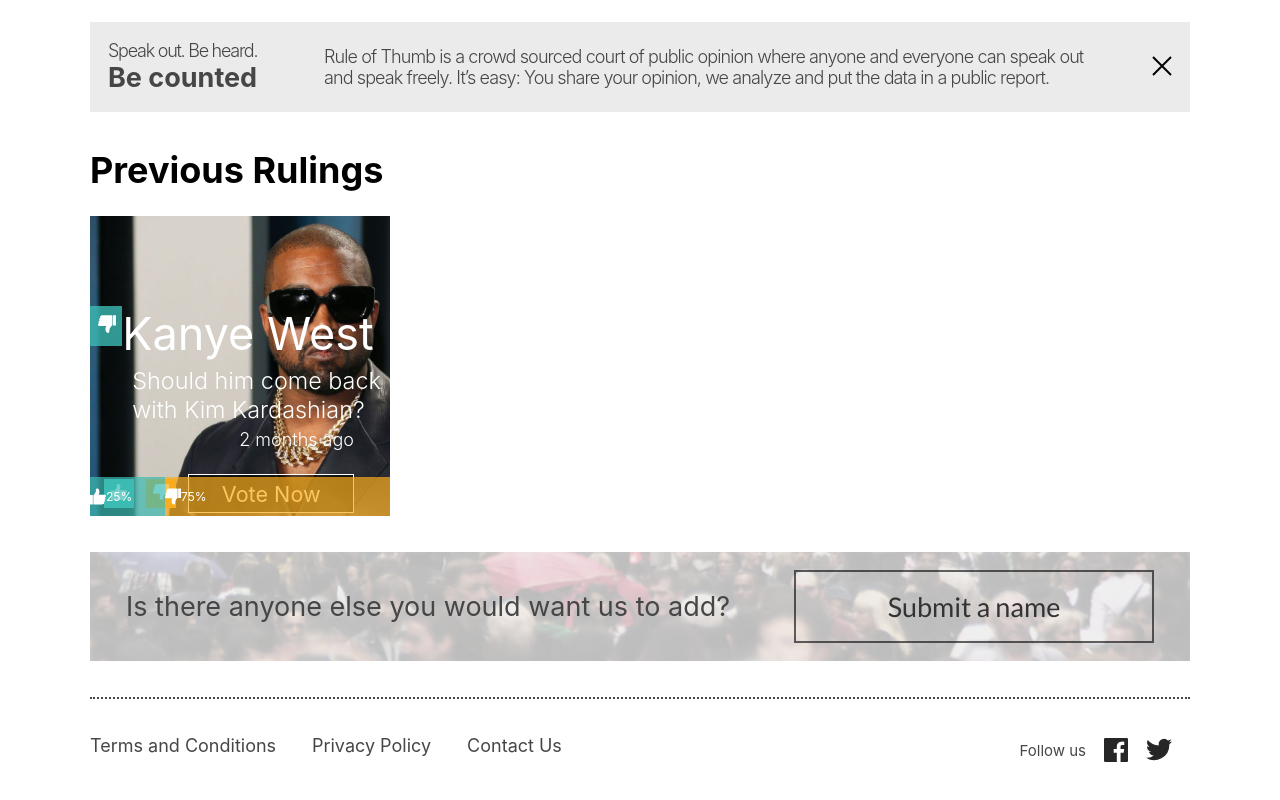
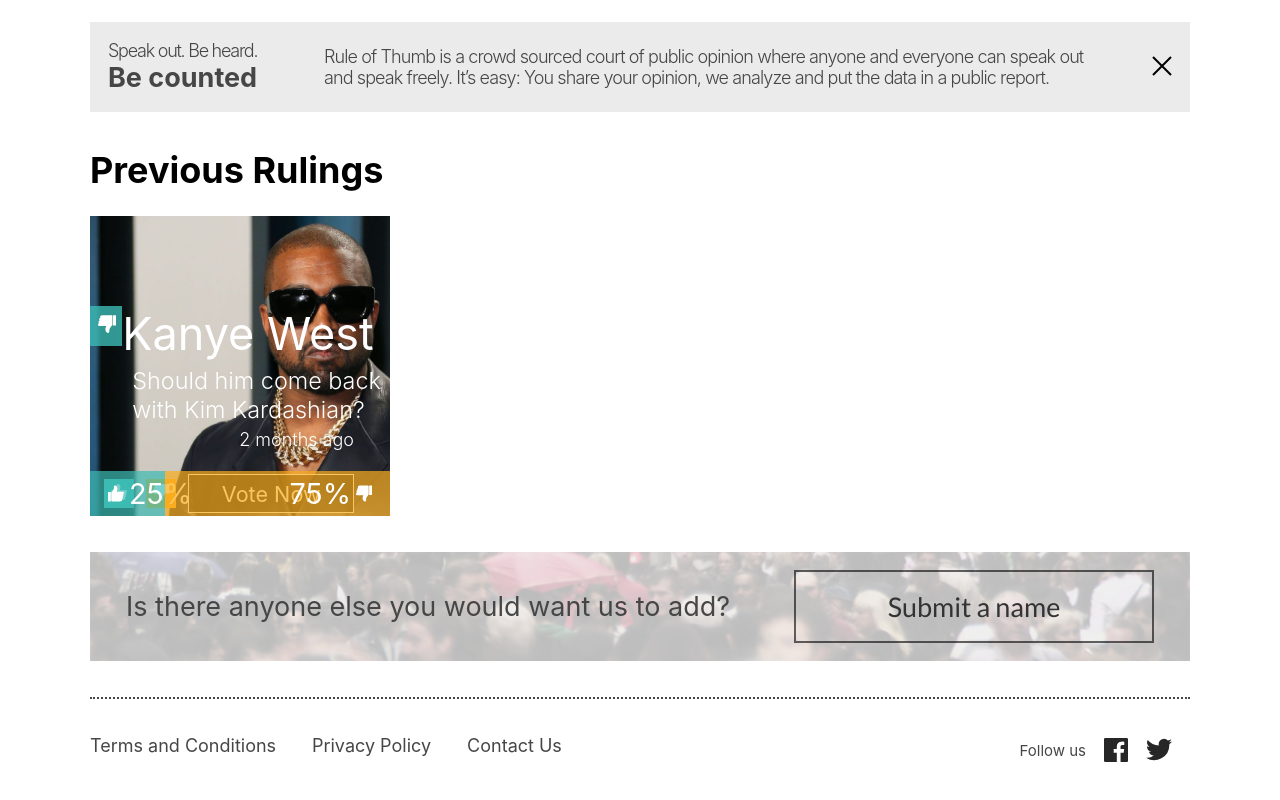
Before and after one commit to daferrom/RuleOfThumb, a React (Create React App) app: page / in a window 1280 px wide. Shown: the part 714-1514 px from the top of the page. Built offline with nearby package versions, Linux system fonts and the light colour scheme.

Commit message:
Card component ready

```diff
--- a/src/components/Card/Card.jsx
+++ b/src/components/Card/Card.jsx
@@ -29,11 +29,11 @@
         <div className="votationBar">
                 <div className="thumbsUp">
                     <img src="../../assets/img/thumbs-up.svg" alt="thumbs up" />
-                    <p className="percentage">25%</p>
+                    <p className="percentageUp">25%</p>
                 </div>
                 <div className="thumbsDown">
+                    <p className="percentageDown">75%</p>
                     <img src="../../assets/img/thumbs-down.svg" alt="thumbs Down" />
-                    <p className="percentage">75%</p>
                 </div>
         </div>
 
--- a/src/components/Card/card.css
+++ b/src/components/Card/card.css
@@ -112,8 +112,6 @@
     display:flex;
     flex-direction: row;
     flex-wrap: nowrap;
-
-
 }
 .thumbsUp{
     display:flex;
@@ -123,6 +121,9 @@
     bottom:0;
     left: 0;
 }
+.thumbsUp img{
+    margin-left:1em;
+}
 .thumbsDown{
     display:flex;
     background-color:rgba(var(--color-yellow-negative), .7);
@@ -130,9 +131,15 @@
     position:absolute;
     bottom:0;
     right: 0;
+    justify-content: right;
+
+}
+.thumbsDown img{
+    margin-right:1em;
 }
 
-.percentage{
-    font-size: 12px;
-    color:white;
+.percentageUp,.percentageDown{
+    margin: 5px 5px;
+    font-size: 1.6em;
+    color:var(--color-white)
 }
```
Also changed, not shown: src/components/Cards/Cards.jsx (added, +9 -0 lines), src/components/Cards/cards.css (added).
